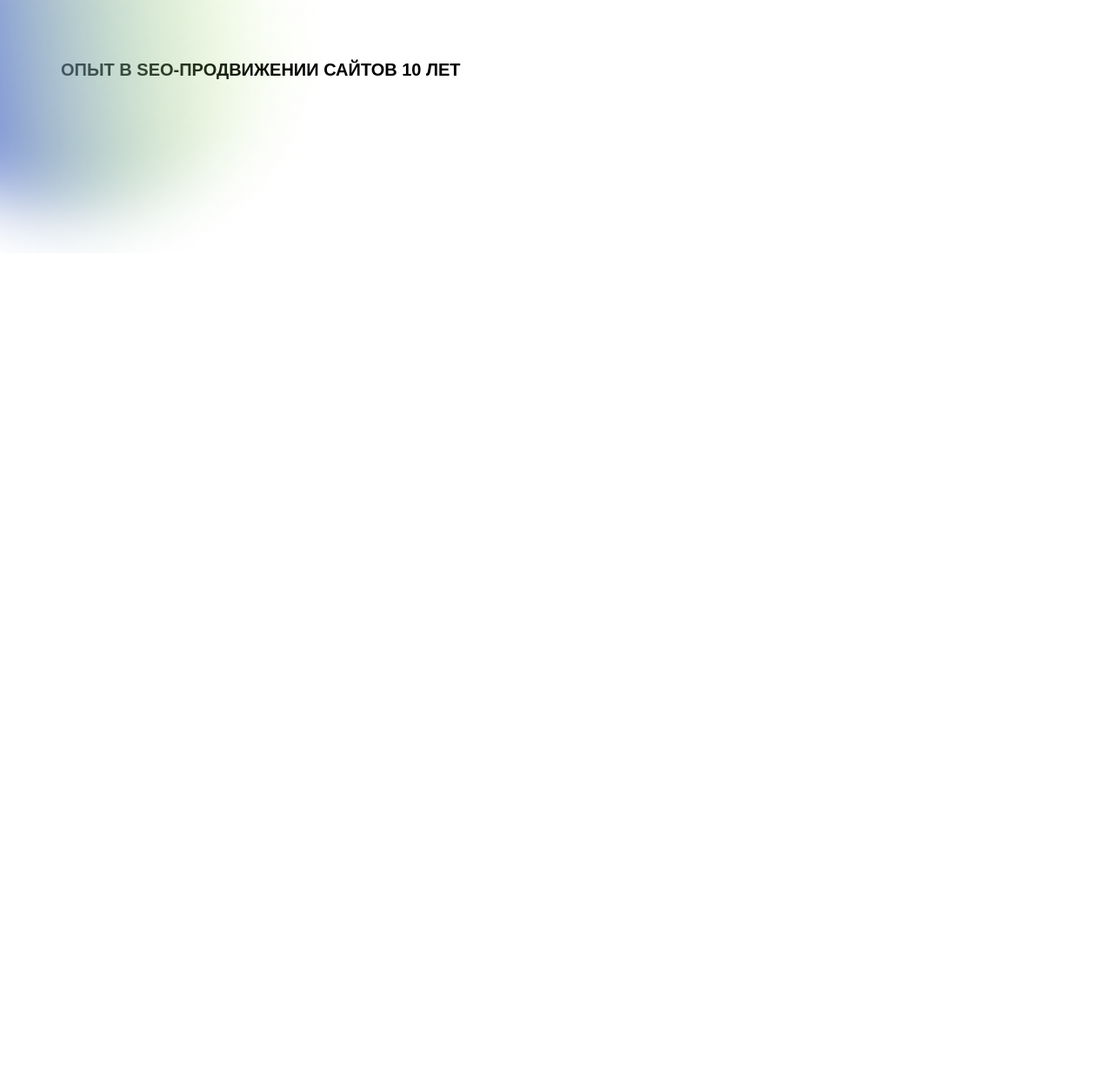
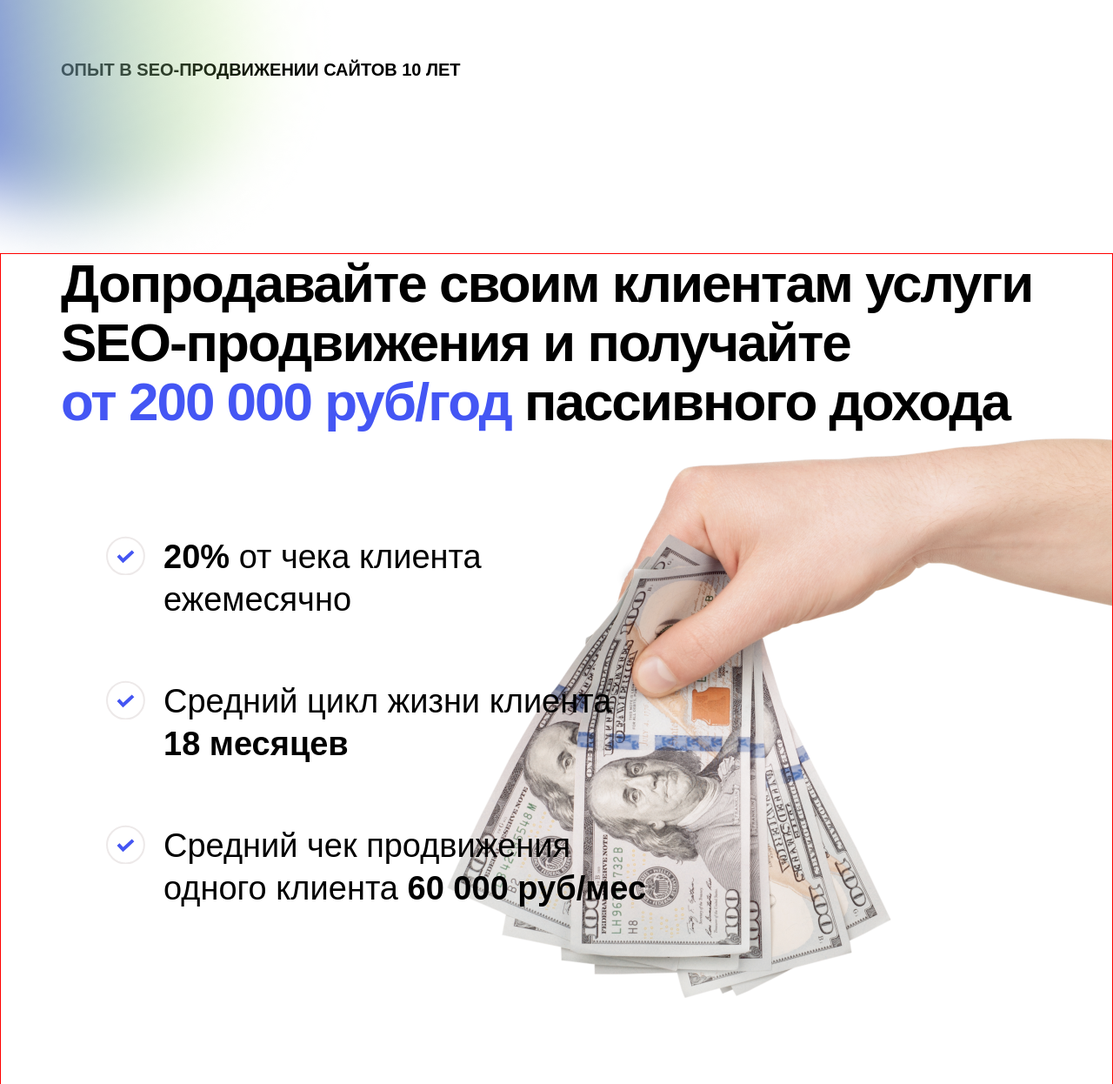
Before and after one commit to Navruzbek2103/TOP, a plain HTML site: page index.html in a window 1280 px wide. Shown: the part 857-2103 px from the top of the page at 87% size. Before the commit the page ends 1148 px from the top, so only its background shows below. Drawn offline with Linux system fonts and the light colour scheme; a web font is replaced by a local one.

Commit message:
Added "Chance" section

```diff
--- a/css/main.css
+++ b/css/main.css
@@ -98,13 +98,13 @@ ol {
   right: 0;
   /* border: 1px solid red; */
 }
-.intro-inner{
+.intro-inner {
   position: relative;
   padding: 360px 0 200px;
   /* border: 1px solid red; */
 }
 
-.intro-inner::before{
+.intro-inner::before {
   content: "";
   position: absolute;
   top: 0;
@@ -119,22 +119,19 @@ ol {
   /* border: 1px solid red; */
 }
 
-.intro-inner::after{
+.intro-inner::after {
   content: "";
   position: absolute;
   bottom: 0;
   left: 0;
   display: inline-block;
   width: 505px;
-  /* width: 764px; */
   height: 634px;
   /* border: 1px solid red; */
   background-image: url("./../images/circle-2.png");
   background-repeat: no-repeat;
   background-size: auto;
 }
-
-
 
 .intro-wrapper-img {
   width: 724px;
@@ -152,7 +149,7 @@ ol {
   margin-bottom: 111px;
   margin-left: auto;
 }
-.intro-wrapper-contentBox::after{
+.intro-wrapper-contentBox::after {
   content: "";
   display: inline-block;
   position: absolute;
@@ -173,7 +170,7 @@ ol {
   color: #000000;
 }
 
-.intro-wrapper-text{
+.intro-wrapper-text {
   font-family: "TT Hoves Pro Trial", sans-serif;
   font-weight: 600;
   font-size: 20px;
@@ -182,13 +179,81 @@ ol {
   /* letter-spacing: -2%; */
 }
 
+/* Intro section end */
 
+/* Chance section start */
+.chance {
+  margin-top: 926px;
+}
 
+.chance-container-big{
+  border: 1px solid red;
+  background-image: url("./../images/money-hand.png");
+  background-repeat: no-repeat;
+  background-position: right 10px ;
+  padding-bottom: 200px;
+  background-size: auto;
+}
 
-/* Intro section end */
+.chance-wrapper-title {
+  font-family: "TT Hoves Pro Trial", sans-serif;
+  font-weight: 600;
+  font-size: 62px;
+  line-height: 68px;
+  letter-spacing: -2px;
+  color: #000;
+  margin-bottom: 120px;
+}
+
+.chance-wrapper-title-span {
+  color: #4456f4;
+  white-space: nowrap;
+}
+
+.chance-wrapper-list {
+  max-width: 660px;
+  width: 100%;
+  margin-left: 52px;
+  display: flex;
+  flex-direction: column;
+  gap: 68px;
+}
+
+.chance-wrapper-item {
+  position: relative;
+  /* border: 1px solid red; */
+  padding-left: 66px;
+}
+
+.chance-wrapper-item:first-child{
+  width: 95%;
+}
+
+.chance-wrapper-item::before {
+  content: "";
+  display: inline-block;
+  position: absolute;
+  top: 0;
+  left: 0;
+  width: 45px;
+  height: 45px;
+  background-image: url("./../images/checked-icon.svg");
+}
+.chance-wrapper-item-text {
+  font-family: "TT Hoves Pro Trial", sans-serif;
+  font-weight: 400;
+  font-size: 38px;
+  line-height: 49px;
+  color: #000;
+}
+
+.chance-wrapper-item-text-span {
+  font-weight: 600;
+  white-space: nowrap;
+}
+
+/* Chance section end */
 
 /* section start */
 /* section start */
-/* section start */
-/* section start */
 /* MAIN END */
--- a/index.html
+++ b/index.html
@@ -20,6 +20,7 @@
       </div>
     </header>
     <main class="main">
+      <!-- Intro section start -->
       <section class="intro">
         <div class="container-big intro-container-big">
           <div class="intro-inner">
@@ -44,6 +45,49 @@
           </div>
         </div>
       </section>
+      <!-- Intro section end -->
+
+      <!-- Chance section start -->
+      <section class="chance">
+        <div class="container-big chance-container-big">
+          <div class="container">
+            <div class="chance-wrapper">
+              <h2 class="chance-wrapper-title">
+                Допродавайте своим клиентам услуги SEO-продвижения и получайте
+                <span class="chance-wrapper-title-span"
+                  >от 200 000 руб/год</span
+                >
+                пассивного дохода
+              </h2>
+              <ul class="chance-wrapper-list">
+                <li class="chance-wrapper-item">
+                  <p class="chance-wrapper-item-text">
+                    <span class="chance-wrapper-item-text-span"> 20% </span>
+                    от чека клиента ежемесячно
+                  </p>
+                </li>
+                <li class="chance-wrapper-item">
+                  <p class="chance-wrapper-item-text">
+                    Средний цикл жизни клиента
+                    <span class="chance-wrapper-item-text-span"
+                      >18 месяцев</span
+                    >
+                  </p>
+                </li>
+                <li class="chance-wrapper-item">
+                  <p class="chance-wrapper-item-text">
+                    Средний чек продвижения одного клиента
+                    <span class="chance-wrapper-item-text-span">
+                      60 000 руб/мес</span
+                    >
+                  </p>
+                </li>
+              </ul>
+            </div>
+          </div>
+        </div>
+      </section>
+      <!-- Chance section start -->
     </main>
     <footer class="footer"></footer>
   </body>
```
Also changed, not shown: fonts/TT-Hoves-Pro-Trial-Regular.ttf (added), images/checked-icon.svg (added), images/money-hand.png (added).
